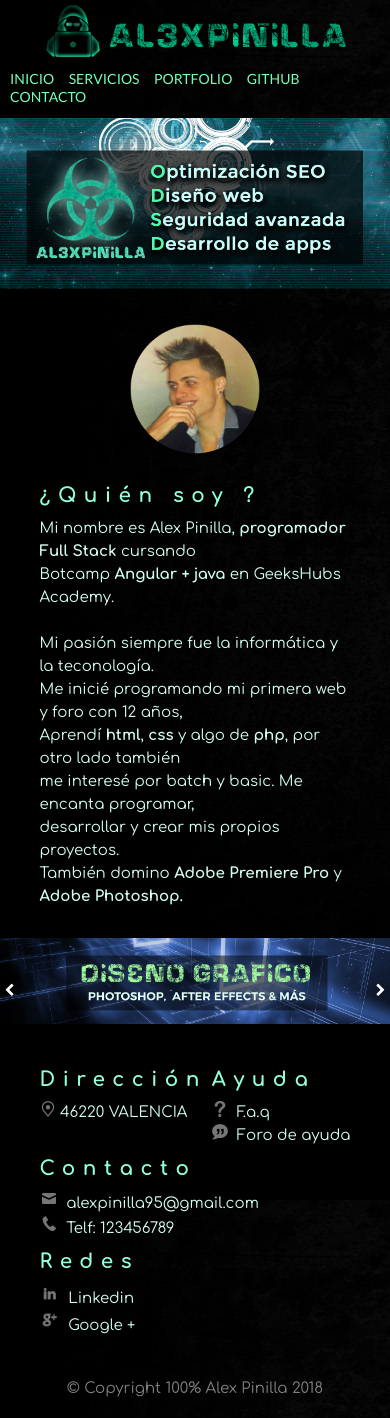
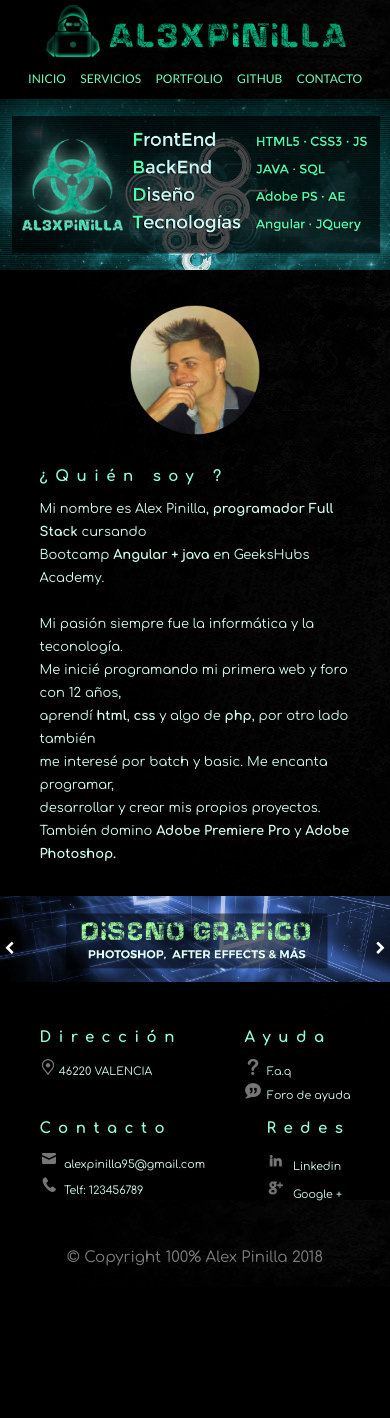
Before and after one commit to Alexpinilla/web, a PHP site: page /index.html in a window 390 px wide. After the commit the page ends 1281 px from the top, so only its background shows below. Run offline with PHP 8.4, Linux system fonts and the light colour scheme.

Commit message:
nueva actualización

```diff
--- a/css/estilo.css
+++ b/css/estilo.css
@@ -115,6 +115,7 @@ p {
 
 .imagen-1 {
     width: 100%;
+    height: 100%;
 }
 
 .imagen2 {
@@ -219,6 +220,10 @@ section {
     justify-content: space-between;
 }
 
+.textofooter {
+
+}
+
 @media (max-width: 1366px) {
     .carrusel {
         margin-bottom: 300px;
@@ -247,4 +252,16 @@ section {
     .carrusel {
         margin-bottom: 100px;
     }
+    .menudenavegacion li {
+        font-size: 12px;
+    }
+    .parrafo {
+        font-size: 13px;
+    }
+    .titulo {
+        font-size: 15px;
+    }
+    .textofooter{
+        font-size: 11px;
+    }
 }
--- a/index.html
+++ b/index.html
@@ -2,10 +2,10 @@
 <html>
 <head>
     <meta charset="utf-8">
-    <title>Alex Pinilla v2.0</title>
+    <title>Alex Pinilla Programador Full Stack</title>
     <meta name="author" content="Alex Pinilla" />
-    <meta description="description" content="Alex Pinilla, Programador y desarrollador web.">
-    <meta keywords="keywords" content="programador, diseñador web, desarrollador web">
+    <meta description="description" content="Alex Pinilla, Programador fullstack Java, html, php y javascript. y desarrollador web.">
+    <meta keywords="keywords" content="alex pinilla,programador, diseñador web, desarrollador web, html, java, javascript,angular, css,">
     <meta name="viewport" content="width=device-width, initial-scale=1">
     <link href="css/reset.css" rel="stylesheet">
     <link href="css/fontello.css" rel="stylesheet">
@@ -42,19 +42,19 @@
         </div>
     </header>
     <section>
-        <img class="imagen-1" src="images/cuarta.png" />
+        <img class="imagen-1" src="images/1.png" />
         <img class="imagen2" src="images/quinto.png" />
         <div class="contenedor1">
             <img class="imagenalex" src="images/alexpinilla2.png">
             <div class="texto">
                 <p class="titulo">¿Quién soy ?</p>
-                <p>Mi nombre es Alex Pinilla,
+                <p class="parrafo">Mi nombre es Alex Pinilla,
                     <b>programador Full Stack</b>
-                     cursando <br>Botcamp
+                     cursando <br>Bootcamp
                     <b>Angular + java</b> en GeeksHubs Academy.<br>
                     <br> Mi pasión siempre fue la informática y la teconología.
                     <br> Me inicié programando mi primera web y foro con 12 años,
-                    <br> Aprendí
+                    <br> aprendí
                     <b>html</b>,
                     <b>css</b> y algo de
                     <b>php</b>, por otro lado también
@@ -76,7 +76,7 @@
                 </div>
                 <div class="carrusel1" id="programacion">
                     <a href="#diseño" class="icon-left-open"></a>
-                    <img src="images/programacion5.png" class="imagen1">
+                    <img src="images/programacion.jpg" class="imagen1">
                     <a href="#diseño" class="icon-right-open"></a>
                 </div>
             </div>
```
Also changed, not shown: images/1.jpg (added), images/1.png (added), images/PROGRAMACION.jpg (added), images/cuarta.jpg (added), images/quinto.png, js/mi_js.js (added).
